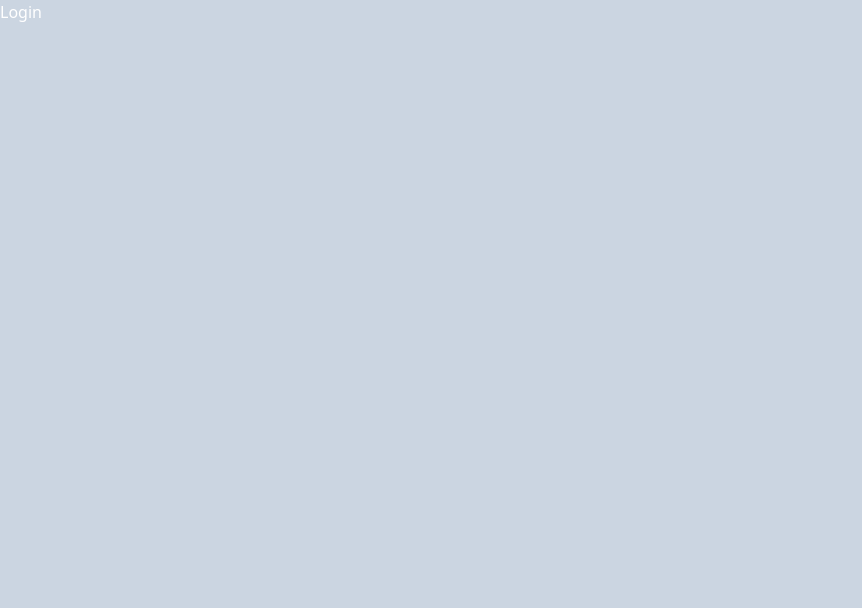
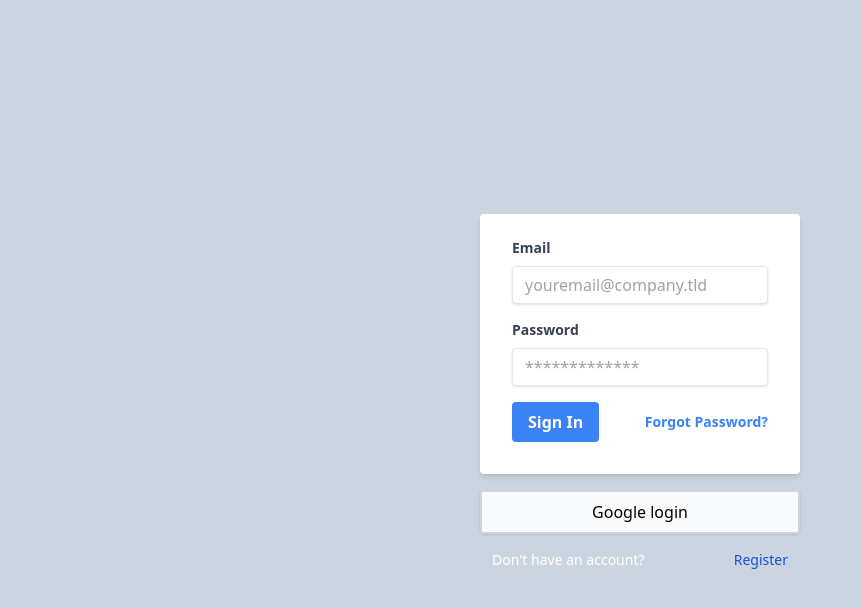
Before and after one commit to feliegonzalezmv/hellobuildtest, a React (Create React App) app: page /login in a window 1280 px wide. Shown: the top 608 px of the page, without its empty margins (0-862 px from the left). Built offline with nearby package versions, Linux system fonts and the light colour scheme; no server answers.

Commit message:
Add login and firebase methods

```diff
--- a/src/App.js
+++ b/src/App.js
@@ -1,6 +1,6 @@
 import { Route, Routes } from "react-router-dom";
 import { Home, Login, Register } from "./components";
-import { AuthProvider } from "./context/authContext";
+import { AuthProvider } from "./context/AuthContext";
 
 export default function App() {
   return (
--- a/src/components/Home.js
+++ b/src/components/Home.js
@@ -1,10 +1,9 @@
 import React from "react";
-import { useAuth } from "../context/authContext";
+import { useAuth } from "../context/AuthContext";
 
 export const Home = () => {
   const { user } = useAuth();
+  console.log(user);
 
-  console.log("user :>> ", user);
-
-  return <div>Home</div>;
+  return <div>Hello world </div>;
 };
--- a/src/components/Login.js
+++ b/src/components/Login.js
@@ -1,5 +1,119 @@
-import React from "react";
+import { useState } from "react";
+import { Link, useNavigate } from "react-router-dom";
+import { useAuth } from "../context/AuthContext";
+import { Alert } from "./Alert";
 
-export const Login = () => {
-  return <div>Login</div>;
-};
+export function Login() {
+  const [user, setUser] = useState({
+    email: "",
+    password: "",
+  });
+  const { login, resetPassword } = useAuth();
+  const [error, setError] = useState("");
+  const navigate = useNavigate();
+
+  const handleSubmit = async (e) => {
+    e.preventDefault();
+    setError("");
+    try {
+      await login(user.email, user.password);
+      navigate("/");
+    } catch (error) {
+      setError(error.message);
+    }
+  };
+
+  const handleChange = ({ target: { value, name } }) =>
+    setUser({ ...user, [name]: value });
+
+  const handleGitHubSignin = async () => {
+    try {
+      navigate("/");
+    } catch (error) {
+      setError(error.message);
+    }
+  };
+
+  const handleResetPassword = async (e) => {
+    e.preventDefault();
+    if (!user.email) return setError("Write an email to reset password");
+    try {
+      await resetPassword(user.email);
+      setError("We sent you an email. Check your inbox");
+    } catch (error) {
+      setError(error.message);
+    }
+  };
+
+  return (
+    <div className="w-full max-w-xs m-auto">
+      {error && <Alert message={error} />}
+
+      <form
+        onSubmit={handleSubmit}
+        className="bg-white shadow-md rounded px-8 pt-6 pb-8 mb-4"
+      >
+        <div className="mb-4">
+          <label
+            htmlFor="email"
+            className="block text-gray-700 text-sm font-bold mb-2"
+          >
+            Email
+          </label>
+          <input
+            type="email"
+            name="email"
+            id="email"
+            onChange={handleChange}
+            className="shadow appearance-none border rounded w-full py-2 px-3 text-gray-700 leading-tight focus:outline-none focus:shadow-outline"
+            placeholder="youremail@company.tld"
+          />
+        </div>
+        <div className="mb-4">
+          <label
+            htmlFor="password"
+            className="block text-gray-700 text-sm font-bold mb-2"
+          >
+            Password
+          </label>
+          <input
+            type="password"
+            name="password"
+            id="password"
+            onChange={handleChange}
+            className="shadow appearance-none border rounded w-full py-2 px-3 text-gray-700 leading-tight focus:outline-none focus:shadow-outline"
+            placeholder="*************"
+          />
+        </div>
+
+        <div className="flex items-center justify-between">
+          <button
+            className="bg-blue-500 hover:bg-blue-700 text-white font-bold py-2 px-4 rounded focus:outline-none focus:shadow-outline"
+            type="submit"
+          >
+            Sign In
+          </button>
+          <a
+            className="inline-block align-baseline font-bold text-sm text-blue-500 hover:text-blue-800"
+            href="#!"
+            onClick={handleResetPassword}
+          >
+            Forgot Password?
+          </a>
+        </div>
+      </form>
+      <button
+        onClick={handleGitHubSignin}
+        className="bg-slate-50 hover:bg-slate-200 text-black  shadow rounded border-2 border-gray-300 py-2 px-4 w-full"
+      >
+        Google login
+      </button>
+      <p className="my-4 text-sm flex justify-between px-3">
+        Don't have an account?
+        <Link to="/register" className="text-blue-700 hover:text-blue-900">
+          Register
+        </Link>
+      </p>
+    </div>
+  );
+}
--- a/src/components/Register.js
+++ b/src/components/Register.js
@@ -1,5 +1,5 @@
 import React, { useState } from "react";
-import { useAuth } from "../context/authContext";
+import { useAuth } from "../context/AuthContext";
 import { useNavigate, Link } from "react-router-dom";
 import { Alert } from "../components";
 
--- a/src/context/authContext.js
+++ b/src/context/authContext.js
@@ -1,23 +1,58 @@
-import { createContext } from "react";
-import { useContext } from "react";
-import { createUserWithEmailAndPassword } from "firebase/auth";
+import { createContext, useContext, useEffect, useState } from "react";
+import {
+  createUserWithEmailAndPassword,
+  signInWithEmailAndPassword,
+  signOut,
+  onAuthStateChanged,
+  sendPasswordResetEmail,
+} from "firebase/auth";
 import { auth } from "../firebase";
 
-export const authContext = createContext();
+const authContext = createContext();
 
 export const useAuth = () => {
   const context = useContext(authContext);
-  if (!context) {
-    throw new Error("There is not auth provider");
-  }
+  if (!context) throw new Error("There is no Auth provider");
   return context;
 };
 
-const signUp = (email, password) =>
-  createUserWithEmailAndPassword(auth, email, password);
+export function AuthProvider({ children }) {
+  const [user, setUser] = useState(null);
+  const [loading, setLoading] = useState(true);
 
-export function AuthProvider({ children }) {
+  const signup = (email, password) => {
+    return createUserWithEmailAndPassword(auth, email, password);
+  };
+
+  const login = (email, password) => {
+    return signInWithEmailAndPassword(auth, email, password);
+  };
+
+  const logout = () => signOut(auth);
+
+  const resetPassword = async (email) => sendPasswordResetEmail(auth, email);
+
+  useEffect(() => {
+    const unsubuscribe = onAuthStateChanged(auth, (currentUser) => {
+      console.log({ currentUser });
+      setUser(currentUser);
+      setLoading(false);
+    });
+    return () => unsubuscribe();
+  }, []);
+
   return (
-    <authContext.Provider value={{ signUp }}>{children}</authContext.Provider>
+    <authContext.Provider
+      value={{
+        signup,
+        login,
+        user,
+        logout,
+        loading,
+        resetPassword,
+      }}
+    >
+      {children}
+    </authContext.Provider>
   );
 }
```
